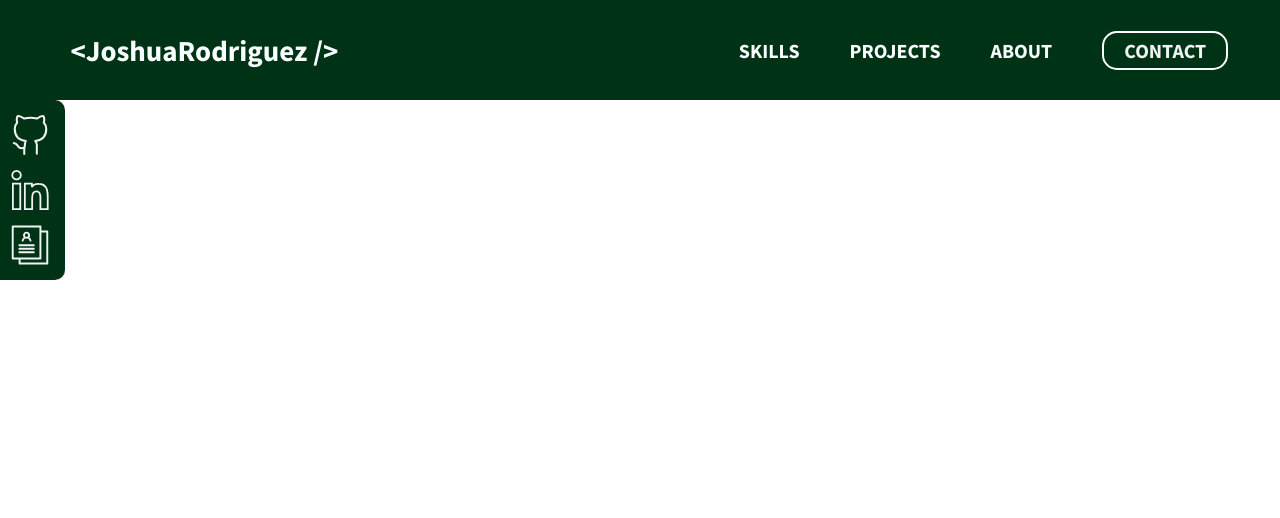
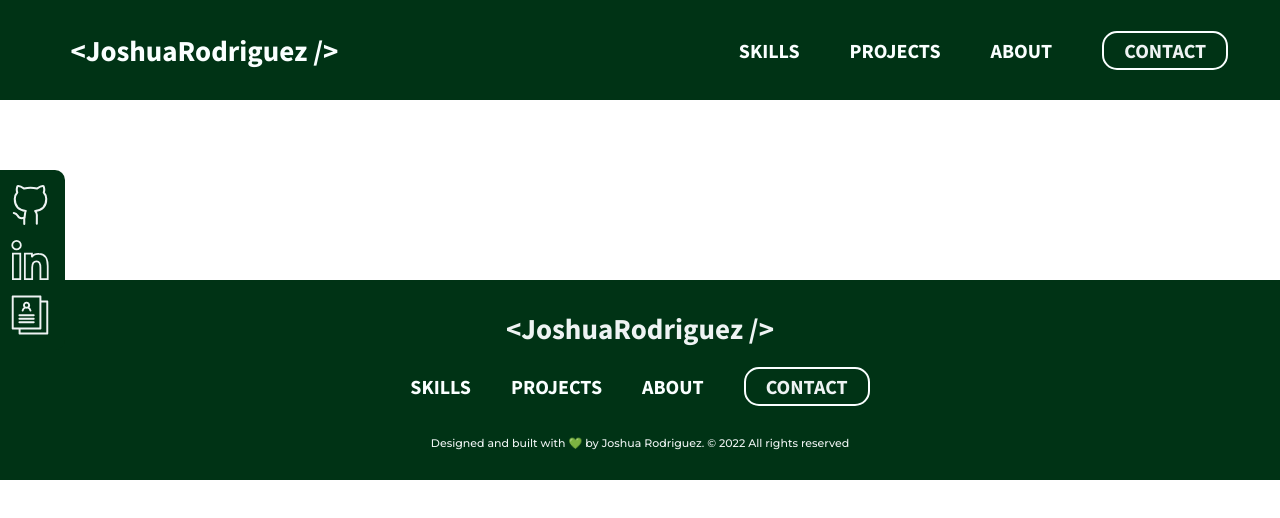
Before and after one commit to joshua-rdrgz/portfolio, a React (Create React App) app: page / in a window 1280 px wide. Shown: the top 518 px of the page. Built offline with nearby package versions, Linux system fonts and the light colour scheme.

Commit message:
update App.tsx to include Footer component

```diff
--- a/src/App.tsx
+++ b/src/App.tsx
@@ -2,12 +2,14 @@ import React from 'react';
 import './styles/main.scss';
 import Header from './components/layout/Header/Header';
 import Socials from './components/utilities/Socials/Socials';
+import Footer from './components/layout/Footer/Footer';
 
 function App() {
   return (
     <>
       <Header backgroundColor='bg-color__light--accent-dark' />
       <Socials type='sticky' backgroundColor='bg-color__light--accent-dark' />
+      <Footer backgroundColor='bg-color__light--accent-dark' />
     </>
   );
 }
```
